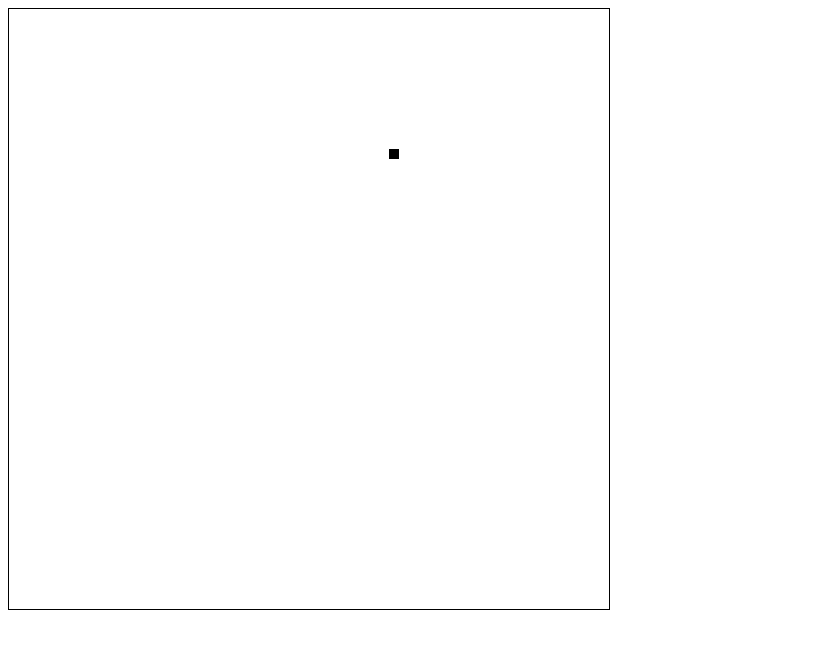
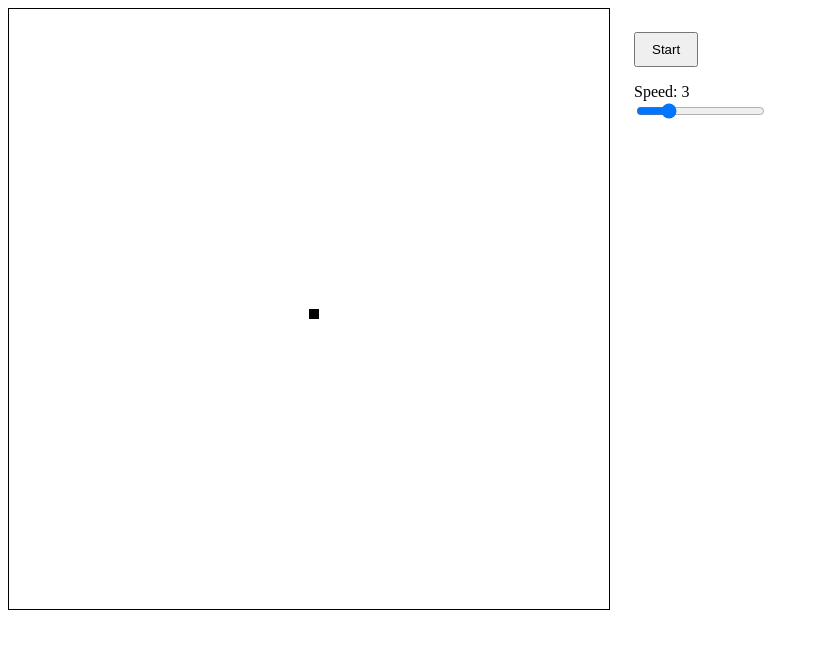
Before and after one commit to zsoltpocsai/random-walk, a website with bundled scripts: page index.html in a window 1280 px wide. Shown: the whole page, without its empty margins (0-819 px from the left). Built offline with nearby package versions, Linux system fonts and the light colour scheme.

Commit message:
Add speed and loop controls

```diff
--- a/index.html
+++ b/index.html
@@ -8,5 +8,14 @@
   </head>
   <body>
     <canvas id="canvas"></canvas>
+    <div id="controls">
+      <div id="loop-control">
+        <button id="loop-control-button">Start</button>
+      </div>
+      <div id="speed-control">
+        <label id="speed-control-label">Speed</label>
+        <input id="speed-control-input" type="range" min="1" max="10">
+      </div>
+    </div>
   </body>
 </html>
--- /dev/null
+++ b/src/controls.js
@@ -0,0 +1,59 @@
+// Speed Control
+
+const speedControlInput = document.getElementById("speed-control-input");
+const speedControlLabel = document.getElementById("speed-control-label");
+
+speedControlInput.value = 3;
+printSpeed(speedControlInput.value);
+
+speedControlInput.addEventListener("input", (event) => {
+  printSpeed(event.target.value);
+  for (const listener of speedControlListeners) {
+    listener({ speed: speedControlInput.value });
+  }
+});
+
+function printSpeed(value) {
+  speedControlLabel.innerText = `Speed: ${value}`;
+}
+
+const speedControlListeners = [];
+
+export function getSpeedControlValue() {
+  return speedControlInput.value;
+}
+
+export function addSpeedControlListener(listener) {
+  speedControlListeners.push(listener);
+}
+
+// Loop Control
+
+const loopControlButton = document.getElementById("loop-control-button");
+
+loopControlButton.addEventListener("click", () => {
+  toggleStatus();
+  toggleLabel();
+  for (const listener of loopControlListeners) {
+    listener({ start: loopControlOnStart });
+  }
+});
+
+let loopControlOnStart = false;
+const loopControlListeners = [];
+
+function toggleStatus() {
+  loopControlOnStart = !loopControlOnStart;
+}
+
+function toggleLabel() {
+  if (loopControlOnStart) {
+    loopControlButton.innerText = "Stop";
+  } else {
+    loopControlButton.innerText = "Start";
+  }
+}
+
+export function addLoopControlListener(listener) {
+  loopControlListeners.push(listener);
+}
--- a/src/main.js
+++ b/src/main.js
@@ -1,9 +1,22 @@
 import * as WalkerSpace from "./walker-space.js";
 import { walker } from "./walker.js";
+import * as Controls from "./controls.js";
 
 document.addEventListener("DOMContentLoaded", () => {
-  mainLoop.start();
-  setInterval(() => mainLoop.stop(), 5000);
+  walker.setSpeed(Controls.getSpeedControlValue());
+  WalkerSpace.draw();
+});
+
+Controls.addLoopControlListener((event) => {
+  if (event.start) {
+    mainLoop.start();
+  } else {
+    mainLoop.stop();
+  }
+});
+
+Controls.addSpeedControlListener((event) => {
+  walker.setSpeed(event.speed);
 });
 
 const mainLoop = {
@@ -20,6 +33,7 @@ const mainLoop = {
 function run(time) {
   update();
   if (mainLoop.started) {
+    mainLoop.frameCount = 0;
     window.requestAnimationFrame(run);
   }
 }
--- a/src/walker.js
+++ b/src/walker.js
@@ -1,8 +1,17 @@
 const walker = {
   posX: 0,
   posY: 0,
-  size: 2,
+  moveToSkip: 5,
+  skippedMove: 0,
   walk() {
+    if (this.skippedMove >= this.moveToSkip) {
+      this.move();
+      this.skippedMove = 0;
+    } else {
+      this.skippedMove += 1;
+    }
+  },
+  move() {
     const move = random_move();
     switch (move) {
       case MOVE.UP:
@@ -18,6 +27,9 @@ const walker = {
         this.posX -= 1;
         break;
     }
+  },
+  setSpeed(speed) {
+    this.moveToSkip = Math.abs(speed - 10);
   },
   printPosition() {
     console.log(`(${this.posX}, ${this.posY})`);
--- a/style.css
+++ b/style.css
@@ -1,3 +1,26 @@
+body {
+  display: flex;
+}
+
 canvas {
   border: 1px black solid;
 }
+
+#controls {
+  display: flex;
+  flex-direction: column;
+  padding: 1rem;
+}
+
+#controls > div {
+  padding: 0.5rem;
+}
+
+#loop-control > button {
+  padding: 0.5rem 1rem;
+}
+
+#speed-control {
+  display: flex;
+  flex-direction: column;
+}
```
